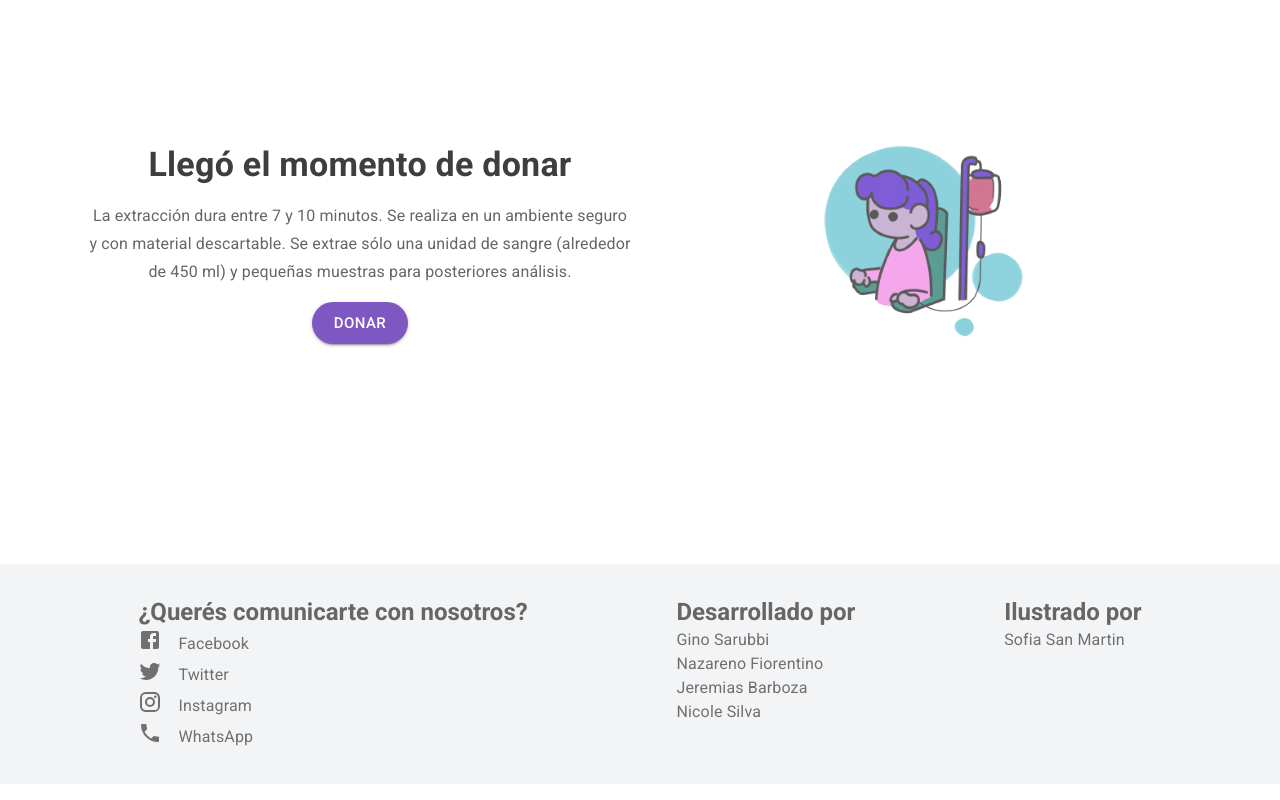
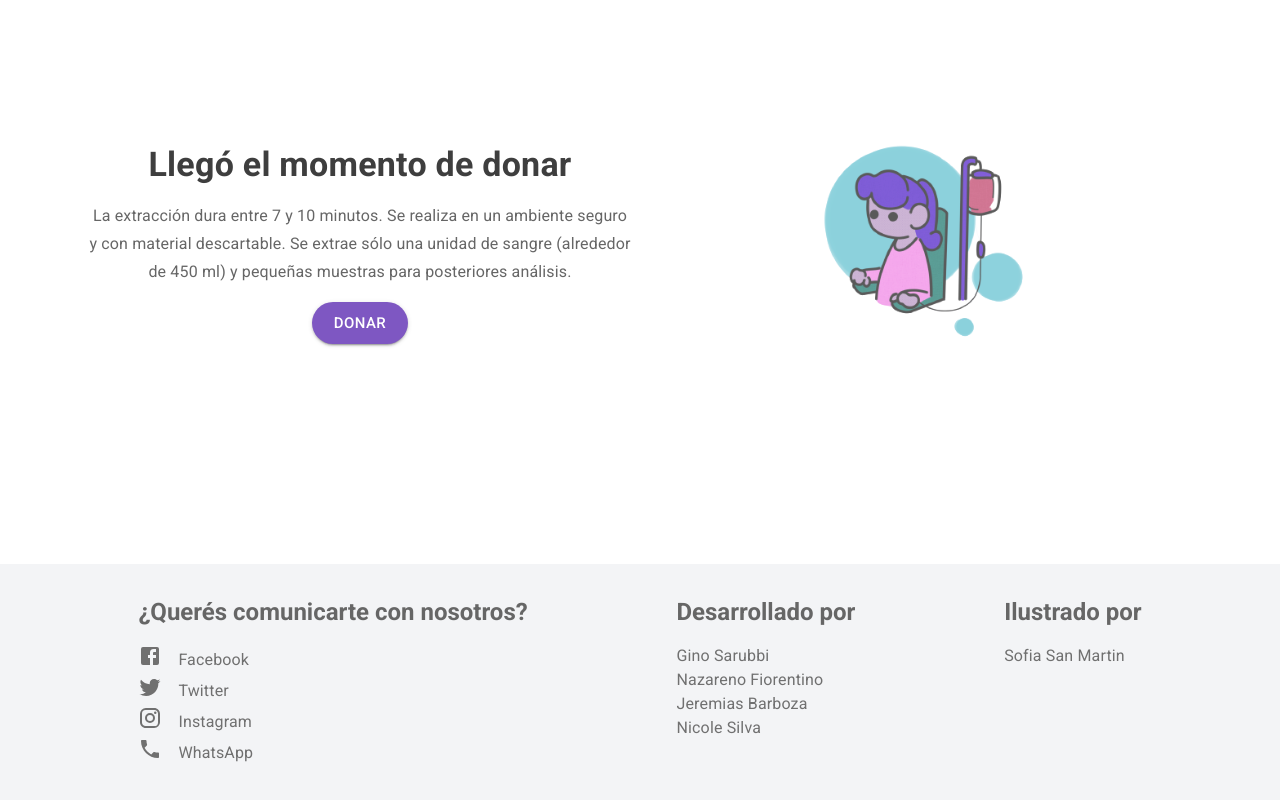
Before and after one commit to jblancoetec/front-clinicas-web, a Next.js app: page / in a window 1280 px wide. Shown: the part 3174-3974 px from the top of the page. Built offline with nearby package versions, Linux system fonts and the light colour scheme.

Commit message:
Update Footer.tsx

```diff
--- a/src/layout/Footer.tsx
+++ b/src/layout/Footer.tsx
@@ -23,21 +23,28 @@ const Footer = () => {
           xs: "center",
           md: "flex-start",
         }}
-        justifyContent={"space-around"}
+        justifyContent={{
+          xs: "start",
+          md: "space-around",
+        }}
         py={"2rem"}
       >
-        <Stack>
+        <Stack mb={4}>
           <Typography
             variant={"h5"}
             className="subtitle bold"
             textAlign={"center"}
+            mb={2}
           >
             ¿Querés comunicarte con nosotros?
           </Typography>
           <Stack
-            direction={"column"}
+            mx={{
+              xs: "auto",
+              md: "0px",
+            }}
             justifyContent={"flex-start"}
-            alignItems={"start"}
+            alignItems={"flex-start"}
           >
             <Box
               sx={{
@@ -111,20 +118,16 @@ const Footer = () => {
             variant={"h5"}
             className="subtitle bold"
             textAlign={"center"}
+            mb={2}
           >
             Desarrollado por
           </Typography>
-          <Box
-            sx={{
-              display: "flex",
-              flexDirection: "column",
+          <Stack
+            alignItems={{
+              xs: "center",
+              md: "start",
             }}
-          >
-            <Box
-              sx={{
-                display: "flex",
-                flexDirection: "column",
-              }}
+            mb={4}
           >
             <a href="mailto:gsarubbi28@gmail.com">Gino Sarubbi</a>
             <a href="mailto:nazareno.fiorentino22@gmail.com">
@@ -132,14 +135,19 @@ const Footer = () => {
             </a>
             <a href="mailto:jerebarbozaperi2@gmail.com">Jeremias Barboza</a>
             <a href="mailto:silvanicol830@gmail.com">Nicole Silva</a>
-            </Box>
-          </Box>
           </Stack>
-        <Stack>
+        </Stack>
+        <Stack
+          alignItems={{
+            xs: "center",
+            md: "start",
+          }}
+        >
           <Typography
             variant={"h5"}
             className="subtitle bold"
             textAlign={"center"}
+            mb={2}
           >
             Ilustrado por
           </Typography>
```
Lines whose indentation alone changed are shown as unchanged.
